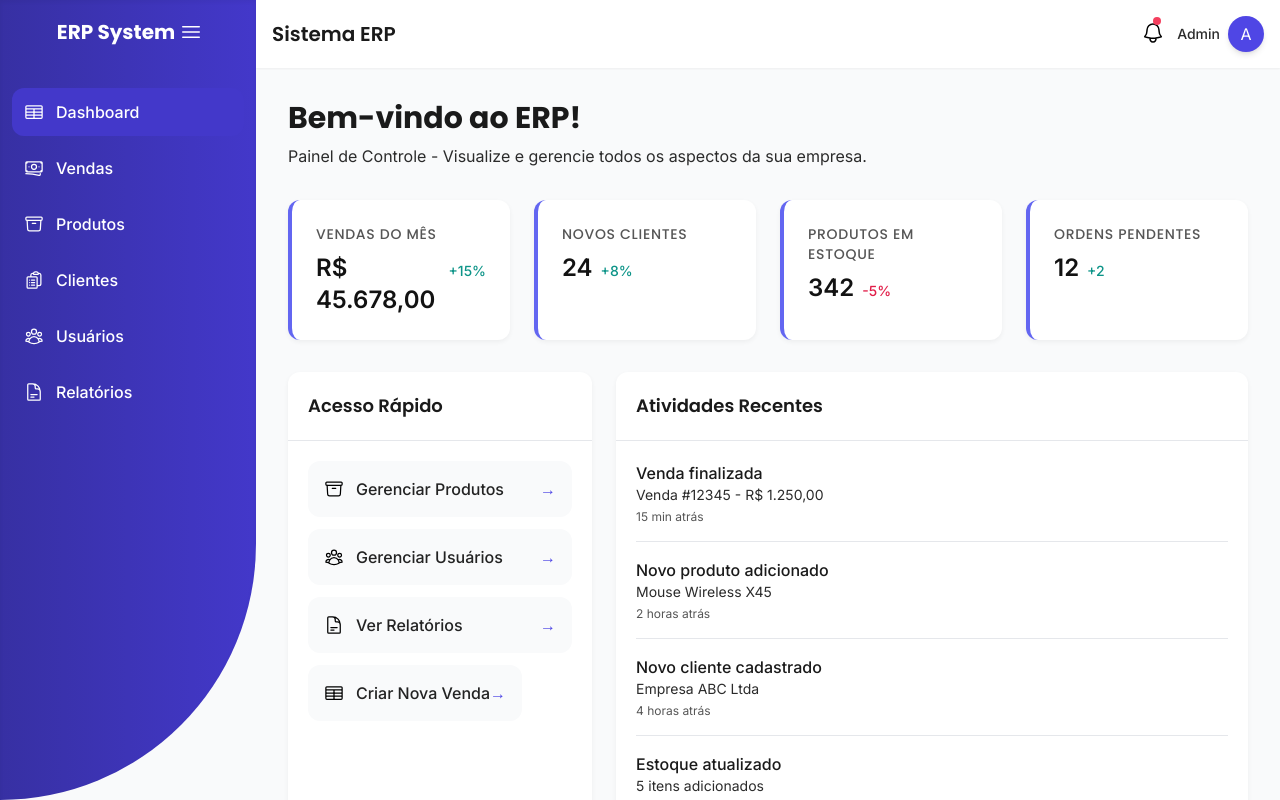
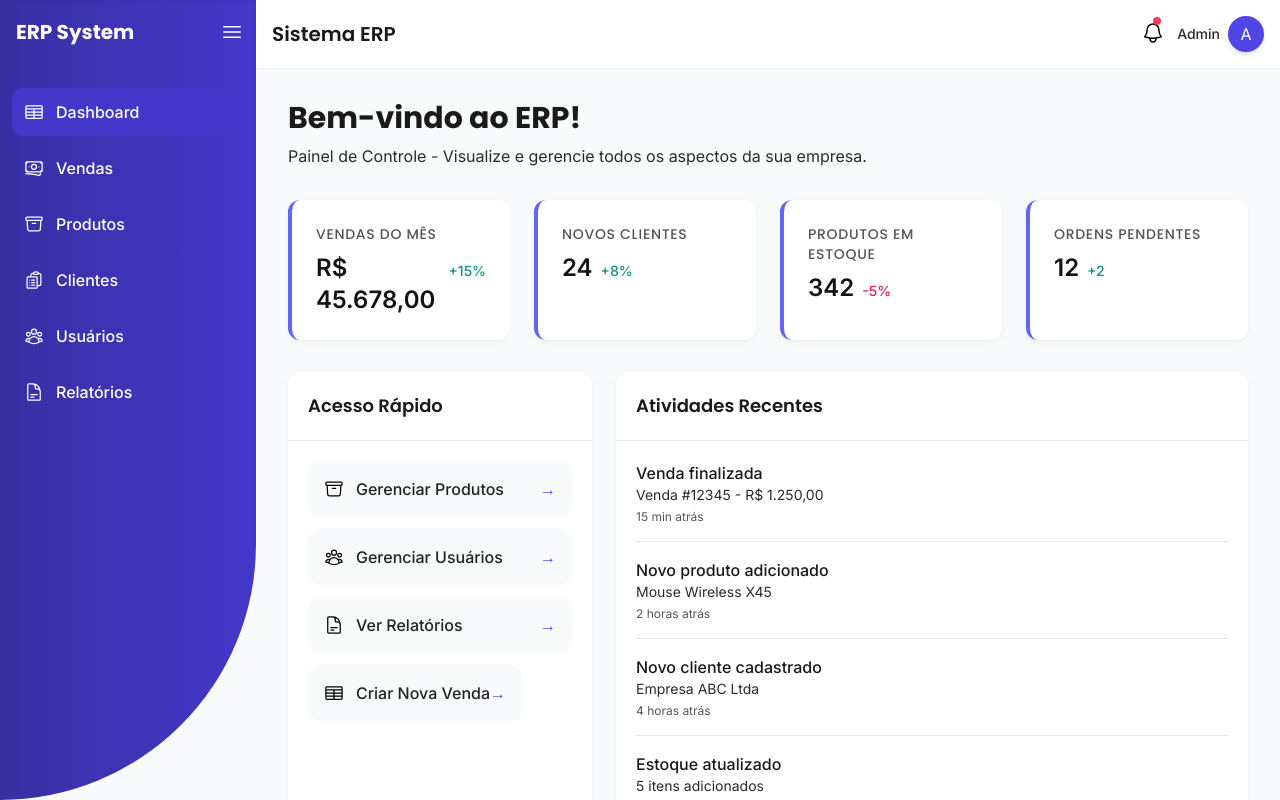
Before and after one commit to N1katine/ERP-Dashboard, a React (Vite) app: page / in a window 1280 px wide. Built offline with nearby package versions, Linux system fonts and the light colour scheme.

Commit message:
feat: update sidebar header alignment for improved layout ⚙️

```diff
--- a/src/components/layout/MainLayout.module.css
+++ b/src/components/layout/MainLayout.module.css
@@ -15,7 +15,7 @@
 }
 
 .sidebarHeader {
-  @apply p-4 flex items-center justify-center;
+  @apply p-4 flex items-center justify-between;
 }
 
 .sidebarTitle {
```
